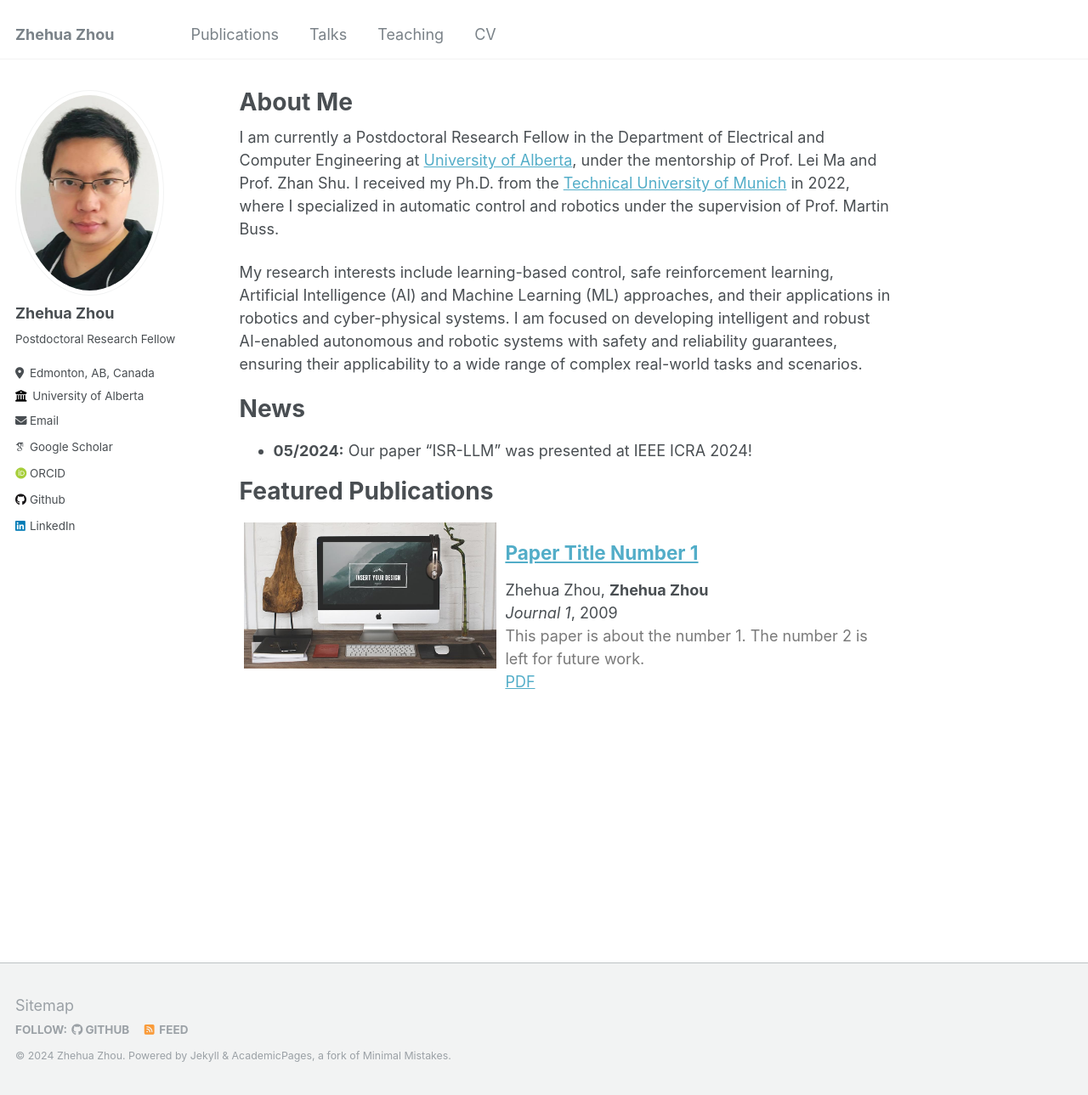
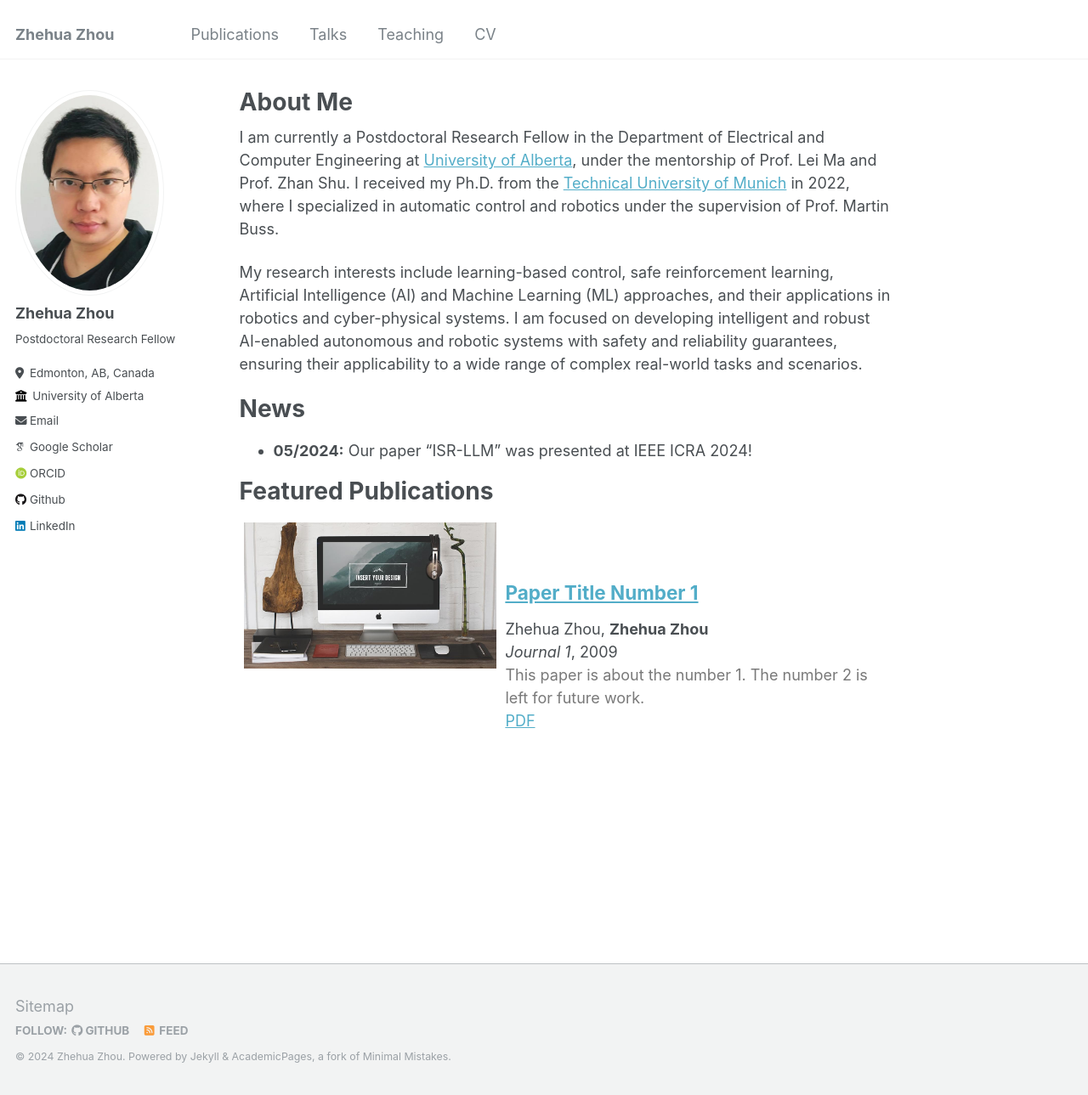
Before and after one commit to zhehuazhou/zhehuazhou.github.io, a Jekyll site: the page built from _pages/about.md, in a window 1280 px wide and 1289 px high. Shown: the whole window at 85% size. Built offline with Jekyll 4.4.1, drawn with Linux system fonts in a browser that asks for light colours; some web fonts are replaced.

Commit message:
initial update

```diff
--- a/_includes/archive-single_double.html
+++ b/_includes/archive-single_double.html
@@ -39,6 +39,24 @@
 }
 </style>
 
+<style>
+.col-container {
+  display: table;
+  width: 100%;
+  align-items: center;
+}
+.col-left {
+  display: table-cell;
+  padding: 5px;
+  width: 40%;
+}
+.col-right {
+  display: table-cell;
+  padding: 5px;
+  width: 60%;
+}
+</style>
+
 <div class="{{ include.type | default: "list" }}__item">
   <article class="archive__item" itemscope itemtype="http://schema.org/CreativeWork">
     {% if include.type == "grid" and teaser %}
@@ -53,13 +71,14 @@
       </div>
     {% endif %}
 
-    <div class="column left">
+    <div class="col-container">
+    <div class="col-left">
       {% if post.teaser %}
         <img src= "{{ post.teaser }}" >
       {% endif %}
     </div>
 
-    <div class="column right">
+    <div class="col-right">
     <h2 class="archive__item-title" itemprop="headline">
       {% if post.link %}
         <a href="{{ post.link }}">{{ title }}</a> <a href="{{ base_path }}{{ post.url }}" rel="permalink"><i class="fa fa-link" aria-hidden="true" title="permalink"></i><span class="sr-only">Permalink</span></a>
@@ -104,5 +123,6 @@
     {% endif %}
  -->
      </div>
+     </div>
   </article>
 </div>
```
